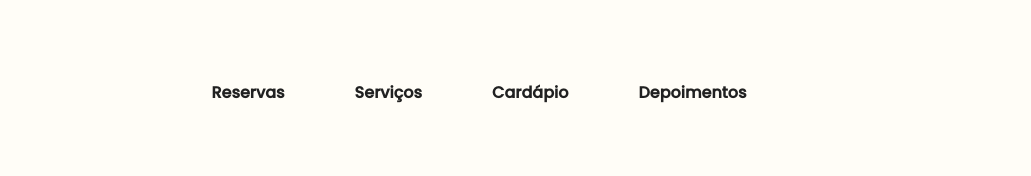
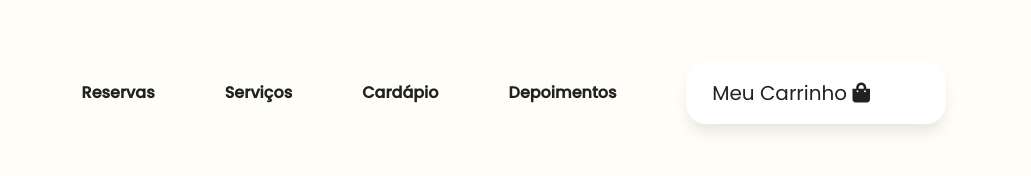
Before and after one commit to anonimoDoGithub/web-serv-estacio-sergio-felipe, a plain HTML site: page index.html in a window 1280 px wide. Shown: the full height of the page, 249-1280 px from the left. Drawn offline with Linux system fonts and the light colour scheme.

Commit message:
add btn carrinho 1

```diff
--- a/css/main.css
+++ b/css/main.css
@@ -31,8 +31,25 @@ b {
 }
 
 .nav-link {
-    color: var(--color-black);
+    color: var(--color-black) !important;
     padding-left: 35px !important;
     padding-right: 35px !important;
 
 }
+
+.btn-white {
+    background-color: var(--color-white);
+    color: var(--color-black) !important;
+    border-radius: 20px;
+    padding: 15px 25px;
+    font-size: 20px;
+    box-shadow: 0px 10px 15px -3px rgb(0, 0, 0, 0.1);
+}
+
+.btn-icon {
+    padding-right: 75px;
+}
+
+.btn-icon .icon {
+
+}
--- a/index.html
+++ b/index.html
@@ -30,9 +30,14 @@
                         <li class="nav-item"><a class="nav-link" href="#cardapio"><b>Cardápio</b></a></li>
                         <li class="nav-item"><a class="nav-link" href="#depoimentos"><b>Depoimentos</b></a></li>
                     </ul>
+
+                    <a class="btn btn-white btn-icon" href="#">
+                        Meu Carrinho <span class="icon">
+                            <i class="fa fa-shopping-bag"></i>
+                        </span>
+                    </a>
                 </div>
             </nav>
-
         </div>
     </header>
 
```
